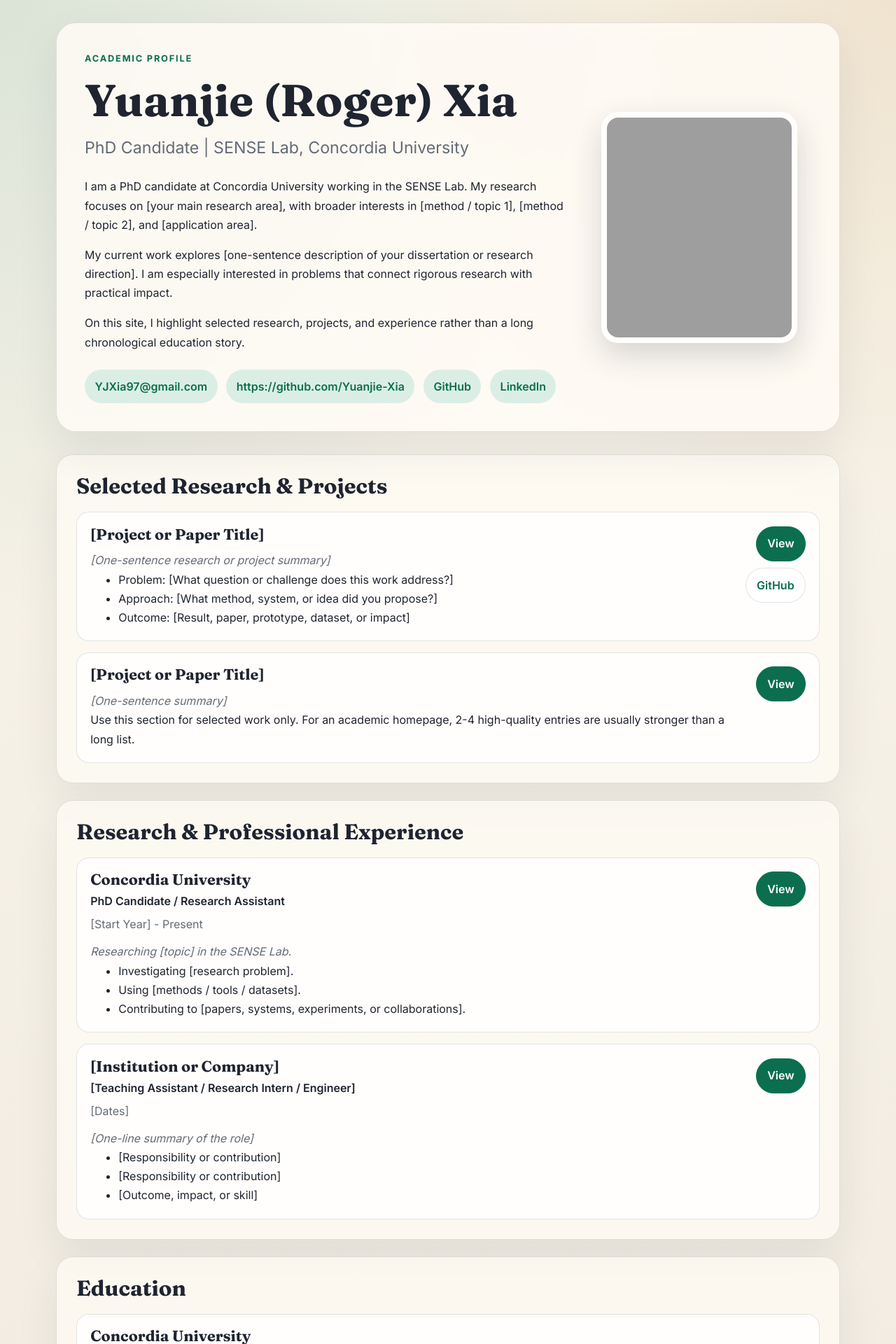
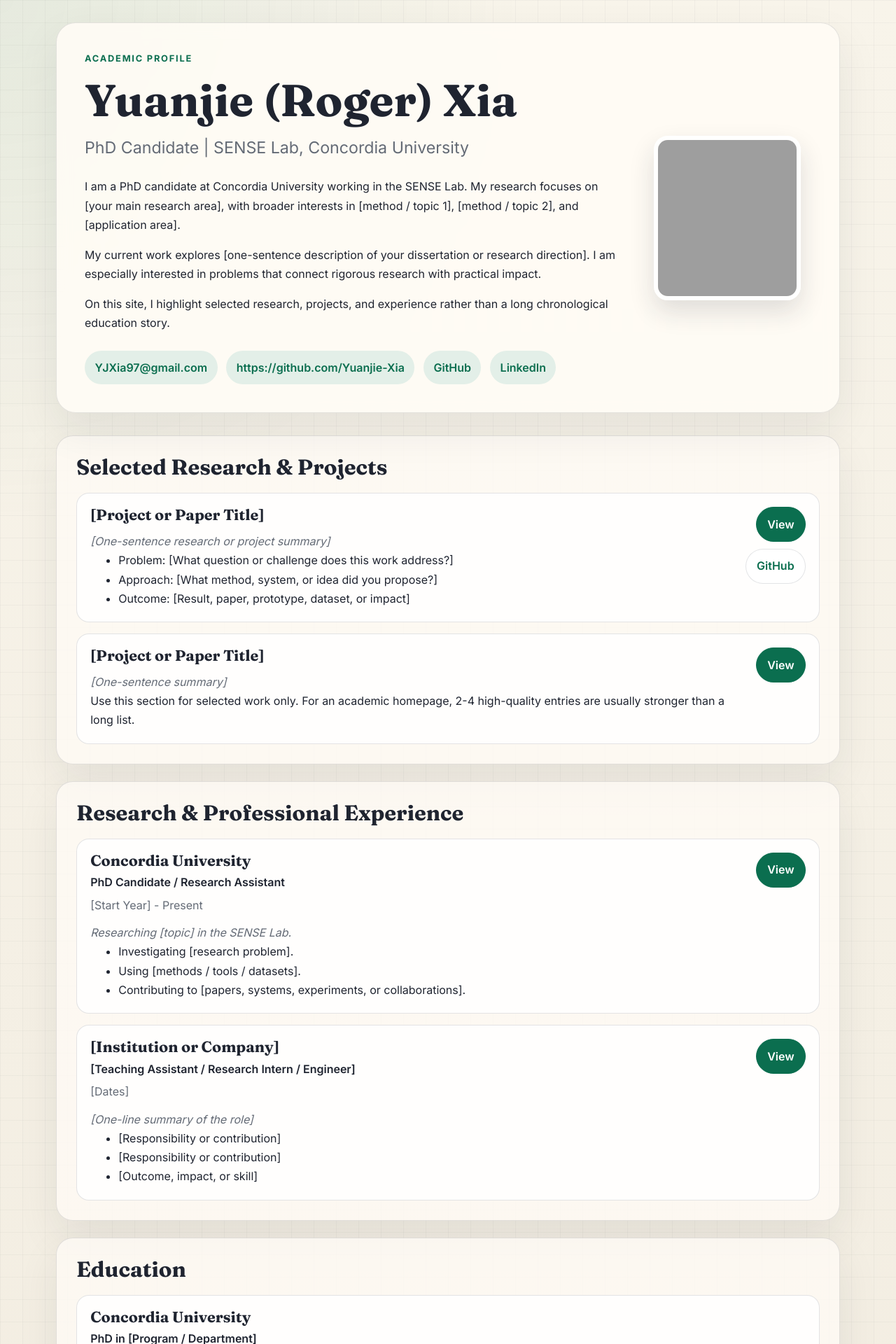
Before and after one commit to Yuanjie-Xia/Yuanjie-Xia.github.io, a Jekyll site: the page built from index.md, in a window 1280 px wide. Shown: the top 1920 px of the page at 70% size. Built offline with Jekyll 4.4.1, drawn with Linux system fonts in a browser that asks for light colours; grey boxes are pictures that could not be loaded.

Commit message:
modify main

```diff
--- a/assets/main.scss
+++ b/assets/main.scss
@@ -2,13 +2,13 @@
 # Front matter comment to ensure Jekyll properly reads file.
 ---
 :root {
-  --bg: #f5f1e8;
-  --paper: rgba(255, 252, 246, 0.84);
-  --card: rgba(255, 255, 255, 0.78);
+  --bg: #f4f0e6;
+  --paper: rgba(255, 252, 246, 0.9);
+  --card: rgba(255, 255, 255, 0.84);
   --ink: #1f2430;
   --muted: #646b76;
   --accent: #0b6e4f;
-  --accent-soft: #dbeee5;
+  --accent-soft: #e3efe8;
   --line: rgba(31, 36, 48, 0.12);
   --shadow: 0 24px 60px rgba(31, 36, 48, 0.08);
 }
@@ -25,10 +25,13 @@ body {
   margin: 0;
   font-family: "Inter", sans-serif;
   color: var(--ink);
-  background:
-    radial-gradient(circle at top left, rgba(11, 110, 79, 0.12), transparent 28%),
-    radial-gradient(circle at top right, rgba(189, 128, 45, 0.14), transparent 24%),
-    linear-gradient(180deg, #f8f4ea 0%, #f0eadf 100%);
+  background-color: var(--bg);
+  background-image:
+    linear-gradient(rgba(31, 36, 48, 0.035) 1px, transparent 1px),
+    linear-gradient(90deg, rgba(31, 36, 48, 0.035) 1px, transparent 1px),
+    radial-gradient(circle at top left, rgba(11, 110, 79, 0.08), transparent 24%),
+    linear-gradient(180deg, #f8f4ea 0%, #f1ebdf 100%);
+  background-size: 32px 32px, 32px 32px, auto, auto;
   line-height: 1.7;
 }
 
@@ -49,7 +52,7 @@ a:hover {
 
 .hero {
   display: grid;
-  grid-template-columns: minmax(0, 1.6fr) minmax(220px, 320px);
+  grid-template-columns: minmax(0, 1.75fr) minmax(180px, 240px);
   gap: 2rem;
   align-items: center;
   background: var(--paper);
@@ -116,12 +119,12 @@ h1 {
 }
 
 .hero-image {
-  width: min(100%, 280px);
-  aspect-ratio: 1 / 1.18;
+  width: min(100%, 210px);
+  aspect-ratio: 1 / 1.12;
   object-fit: cover;
-  border-radius: 24px;
-  border: 8px solid rgba(255, 255, 255, 0.76);
-  box-shadow: 0 18px 45px rgba(31, 36, 48, 0.18);
+  border-radius: 20px;
+  border: 6px solid rgba(255, 255, 255, 0.82);
+  box-shadow: 0 16px 36px rgba(31, 36, 48, 0.14);
 }
 
 .content-grid {
@@ -131,7 +134,7 @@ h1 {
 }
 
 .section-block {
-  background: rgba(255, 252, 246, 0.72);
+  background: rgba(255, 252, 246, 0.76);
   border: 1px solid var(--line);
   border-radius: 24px;
   padding: 1.75rem;
@@ -233,7 +236,7 @@ h1 {
   }
 
   .hero-image {
-    width: min(100%, 240px);
+    width: min(100%, 180px);
   }
 
   .card {
```
